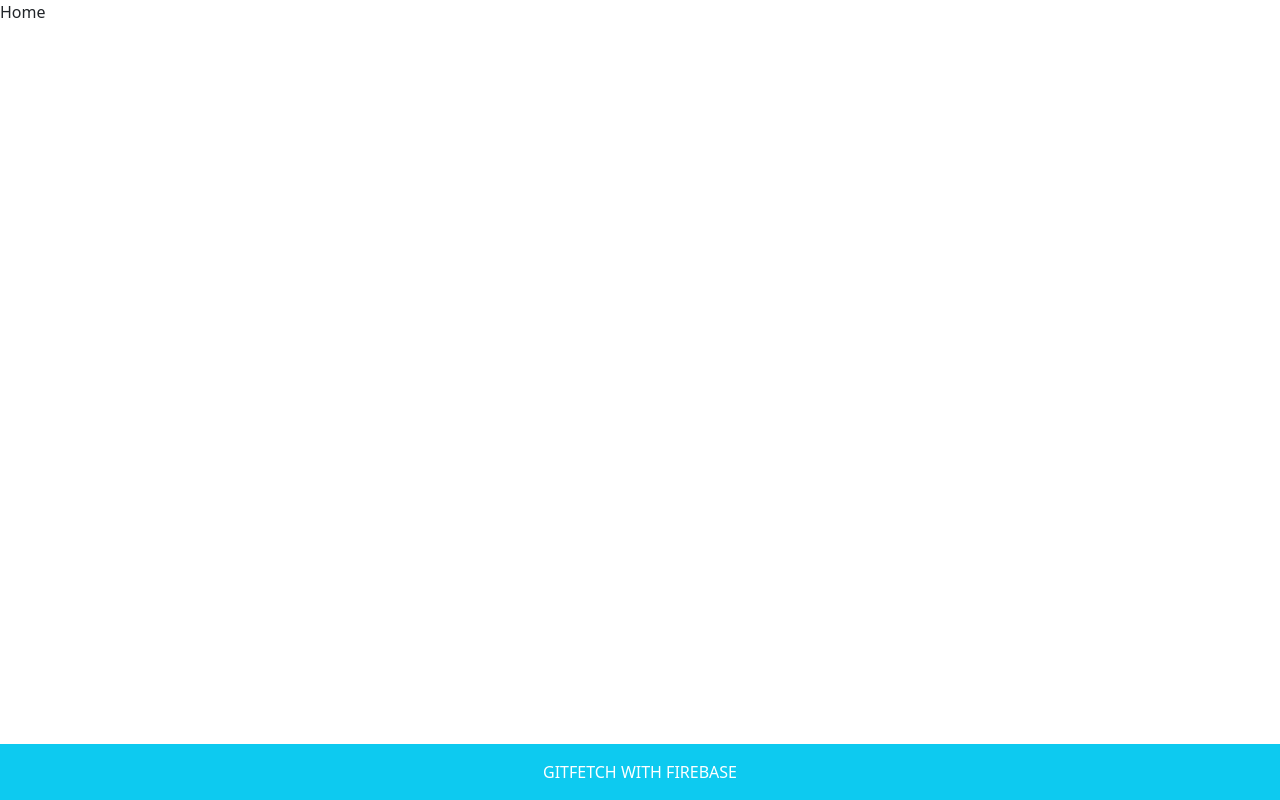
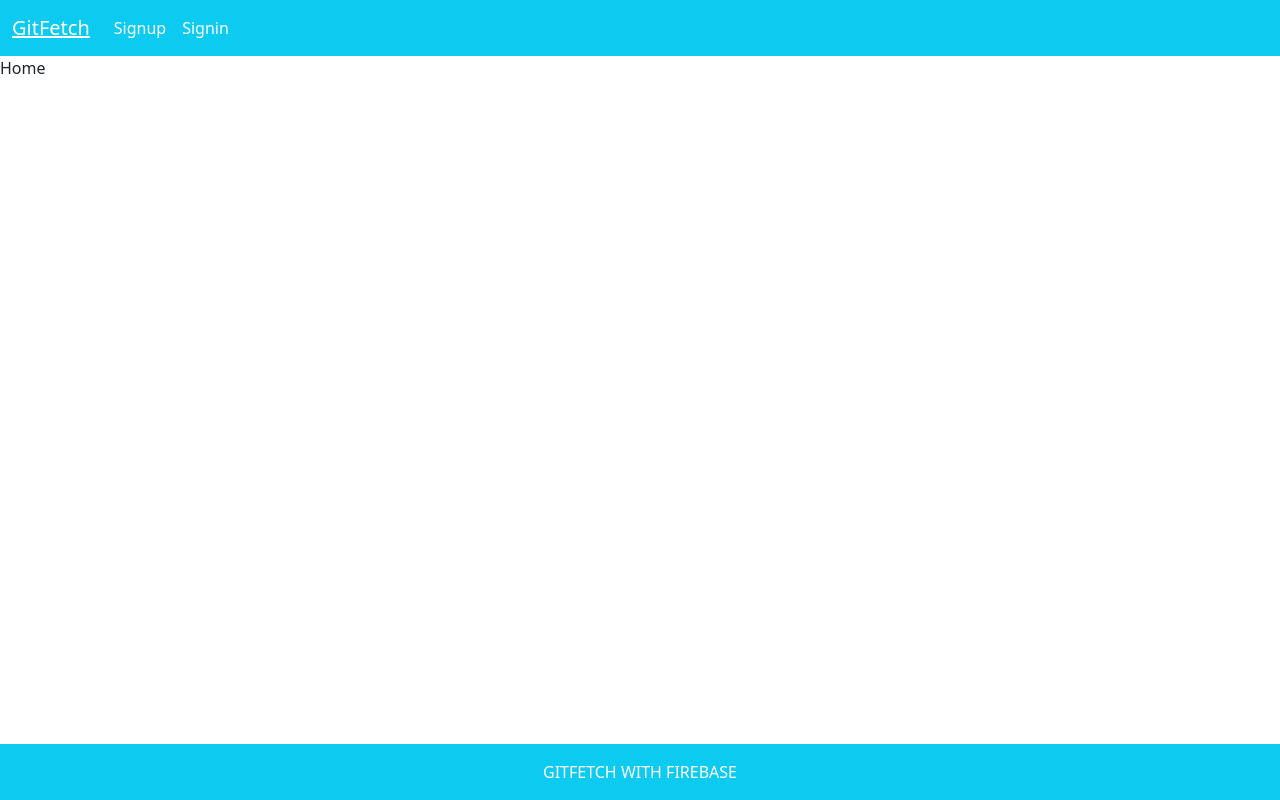
Before and after one commit to junaidapdev/git-fetch-api, a React (Create React App) app: page / in a window 1280 px wide. Built offline with nearby package versions, Linux system fonts and the light colour scheme.

Commit message:
header added

```diff
--- a/src/App.js
+++ b/src/App.js
@@ -22,6 +22,12 @@ import Signup from "./pages/signup";
 import PageNotFound from "./pages/pagenotfound";
 import { UserContext } from "./context/UserContext";
 import Footer from "./layout/Footer";
+import Header from "./layout/Header";
+
+import firebaseConfig from "./config/firebaseConfig";
+
+//init firebase
+// firebase.initializeApp(firebaseConfig)
 
 const App = () => {
   const [user, setUser] = useState(null);
@@ -30,6 +36,7 @@ const App = () => {
     <Router>
       <ToastContainer />
       <UserContext.Provider value={{ user, setUser }}>
+        <Header/>
         <Switch>
           <Route exact path="/" component={Home} />
           <Route exact path="/signin" component={Signin} />
--- /dev/null
+++ b/src/config/firebaseConfig.js
@@ -0,0 +1,9 @@
+// export default {
+//     apiKey: "AIzaSyBYLrpaRGFlKaxS7AinOVdeZXyRDfBecdo",
+//     authDomain: "gitfetch-f5292.firebaseapp.com",
+//     projectId: "gitfetch-f5292",
+//     storageBucket: "gitfetch-f5292.appspot.com",
+//     messagingSenderId: "504299721020",
+//     appId: "1:504299721020:web:b0d328531af379e14c4e39",
+//     measurementId: "G-S6FWPNJKYY"
+//   };
--- a/src/layout/Header.js
+++ b/src/layout/Header.js
@@ -0,0 +1,63 @@
+import React, { useState, useContext } from "react";
+import {
+  Collapse,
+  Navbar,
+  NavbarToggler,
+  NavbarBrand,
+  Nav,
+  NavItem,
+  NavLink,
+  NavbarText
+} from "reactstrap";
+
+import { Link } from "react-router-dom";
+
+import { UserContext } from "../context/UserContext";
+
+const Header = () => {
+  const context = useContext(UserContext);
+
+  const [isOpen, setIsOpen] = useState(false);
+
+  const toggle = () => setIsOpen(!isOpen);
+
+  return (
+    <Navbar color="info" light expand="md">
+      <NavbarBrand>
+        <Link to="/" className="text-white">
+         GitFetch
+        </Link>
+      </NavbarBrand>
+      <NavbarText className="text-white">
+        {context.user?.email ? context.user.email : ""}
+      </NavbarText>
+      <NavbarToggler onClick={toggle} />
+      <Collapse isOpen={isOpen} navbar>
+        <Nav className="ml-auto" navbar>
+          {context.user ? (
+            <NavItem>
+              <NavLink tag={Link} to="/" className="text-white">
+                Logout
+              </NavLink>
+            </NavItem>
+          ) : (
+            <>
+              <NavItem>
+                <NavLink tag={Link} to="/" className="text-white">
+                  Signup
+                </NavLink>
+              </NavItem>
+              <NavItem>
+                <NavLink tag={Link} to="/" className="text-white">
+                  Signin
+                </NavLink>
+              </NavItem>
+            </>
+          )}
+        </Nav>
+      </Collapse>
+    </Navbar>
+  );
+};
+
+export default Header;
```
